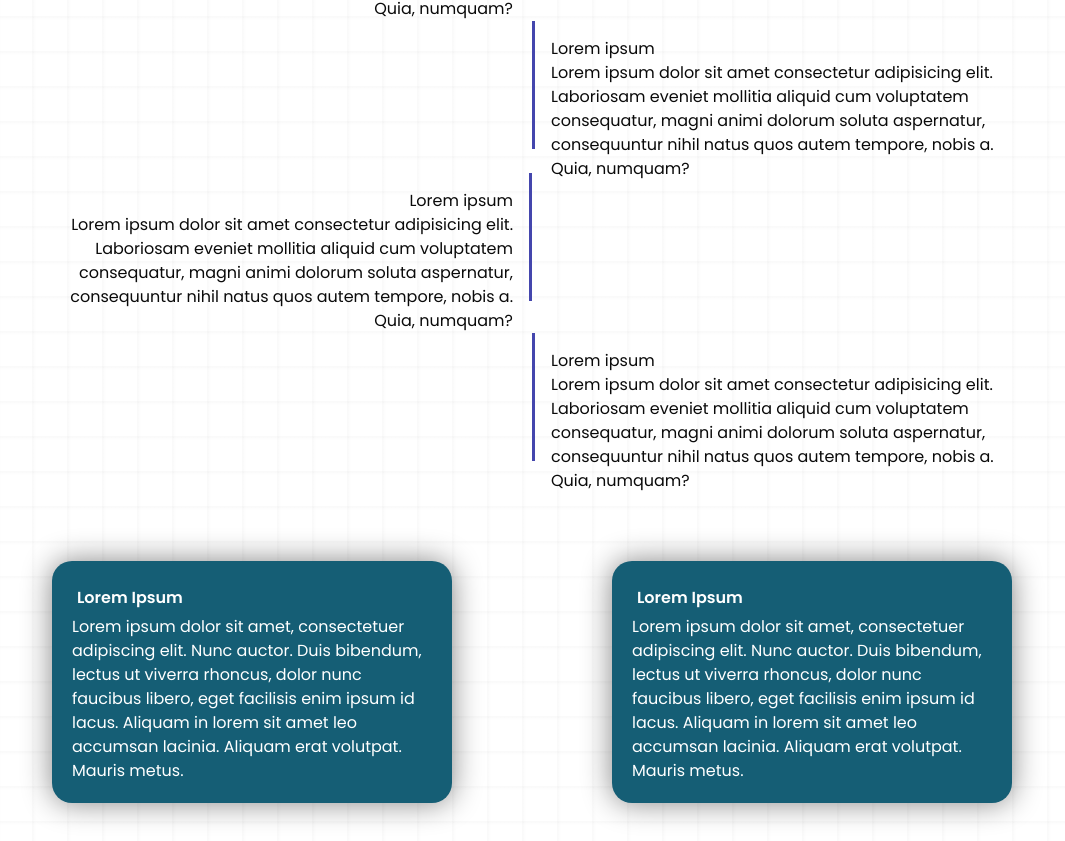
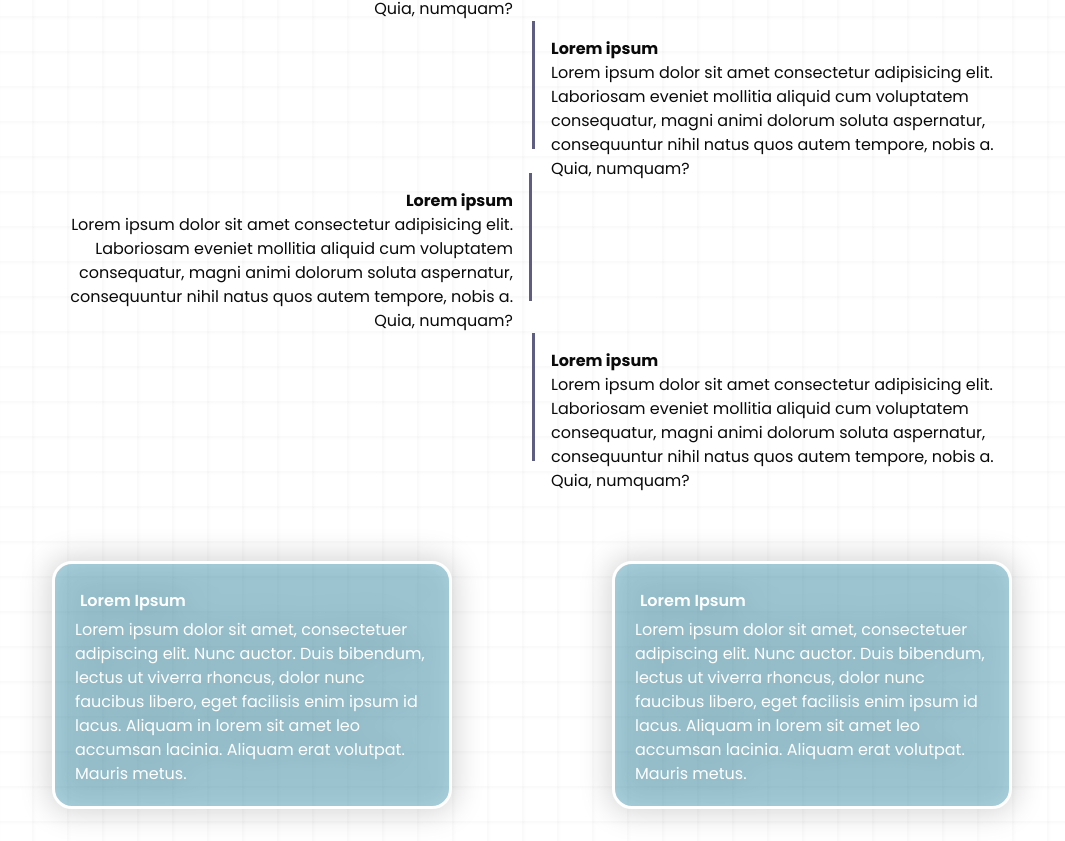
Before and after one commit to L3onardoCZ/pvd-project, a Next.js app: page / in a window 1280 px wide. Shown: the part 999-1840 px from the top of the page, without its empty margins (108-1173 px from the left). Built offline with nearby package versions, Linux system fonts and the light colour scheme.

Commit message:
more and more animations

```diff
--- a/src/components/Card.tsx
+++ b/src/components/Card.tsx
@@ -1,5 +1,9 @@
+"use client"
+
 import React from 'react';
 import "./card.css";
+import { useInView } from "react-intersection-observer";
+import { motion } from "framer-motion";
 
 interface CardProps {
   heading: string;
@@ -7,11 +11,23 @@ interface CardProps {
 }
 
 const Card: React.FC<CardProps> = ({ heading, paragraph }) => {
+  const [ref, inView] = useInView({
+    triggerOnce: true,
+    threshold: 1,
+  });
+
+
   return (
-    <div className="div">
+    <motion.div
+    ref={ref}
+            initial={{y: 100, opacity: 0 }}
+            animate={{y: inView ? 0 : 100,opacity: inView ? 1 : 0 }}
+            transition={{ type: "spring", stiffness: 100, duration: 0.5 }}
+
+    className="div">
       <h2>{heading}</h2>
       <p>{paragraph}</p>
-    </div>
+    </motion.div>
   );
 }
 
--- a/src/components/Typography.tsx
+++ b/src/components/Typography.tsx
@@ -4,6 +4,7 @@ import React, { useState } from "react";
 import "./textLeftRight.css";
 import { useInView } from "react-intersection-observer";
 import { motion } from "framer-motion";
+import AnimatedTextWord from "./AnimatedTextWord";
 
 export default function Typography() {
   const [ref1, inView1] = useInView({
@@ -34,7 +35,7 @@ export default function Typography() {
             transition={{ type: "spring", stiffness: 120, duration: 0.5 }}
             className="textLeft h-32 text-right p-4"
           >
-            <h3>Lorem ipsum</h3>
+            <h3 className="font-bold">Lorem ipsum</h3>
             <p>
               Lorem ipsum dolor sit amet consectetur adipisicing elit.
               Laboriosam eveniet mollitia aliquid cum voluptatem consequatur,
@@ -49,7 +50,7 @@ export default function Typography() {
             transition={{ type: "spring", stiffness: 120, duration: 0.5 }}
             className="textRight mt-40 h-32 p-4"
           >
-            <h3>Lorem ipsum</h3>
+            <h3 className="font-bold">Lorem ipsum</h3>
             <p>
               Lorem ipsum dolor sit amet consectetur adipisicing elit.
               Laboriosam eveniet mollitia aliquid cum voluptatem consequatur,
@@ -68,7 +69,7 @@ export default function Typography() {
             transition={{ type: "spring", stiffness: 120, duration: 0.5 }}
             className="textLeft h-32 text-right p-4"
           >
-            <h3>Lorem ipsum</h3>
+            <h3 className="font-bold">Lorem ipsum</h3>
             <p>
               Lorem ipsum dolor sit amet consectetur adipisicing elit.
               Laboriosam eveniet mollitia aliquid cum voluptatem consequatur,
@@ -83,7 +84,7 @@ export default function Typography() {
             transition={{ type: "spring", stiffness: 120, duration: 0.5 }}
             className="textRight mt-40 h-32 p-4"
           >
-            <h3>Lorem ipsum</h3>
+            <h3 className="font-bold">Lorem ipsum</h3>
             <p>
               Lorem ipsum dolor sit amet consectetur adipisicing elit.
               Laboriosam eveniet mollitia aliquid cum voluptatem consequatur,
--- a/src/components/card.css
+++ b/src/components/card.css
@@ -2,12 +2,12 @@
     border: 2px solid;
     padding: 20px;
     margin: 20px;
-    background-color: #155e75;
+    background-color: #088db64d;
     border-radius: 20px;
     width: 400px;
     color: white;
     filter: drop-shadow(0px 0px 15px #0000007a);
-    border: none;
+    border: 3px solid white;
 }
 
 .div h2{
--- a/src/components/textLeftRight.css
+++ b/src/components/textLeftRight.css
@@ -1,11 +1,11 @@
 
 .textLeft{
 
-    border-right: 3px solid rgb(68, 70, 173);
+    border-right: 3px solid rgb(93, 94, 129);
 }
 
 
 
 .textRight{
-    border-left: 3px solid rgb(68, 70, 173);
+    border-left: 3px solid rgb(93, 94, 129);
 }
```
